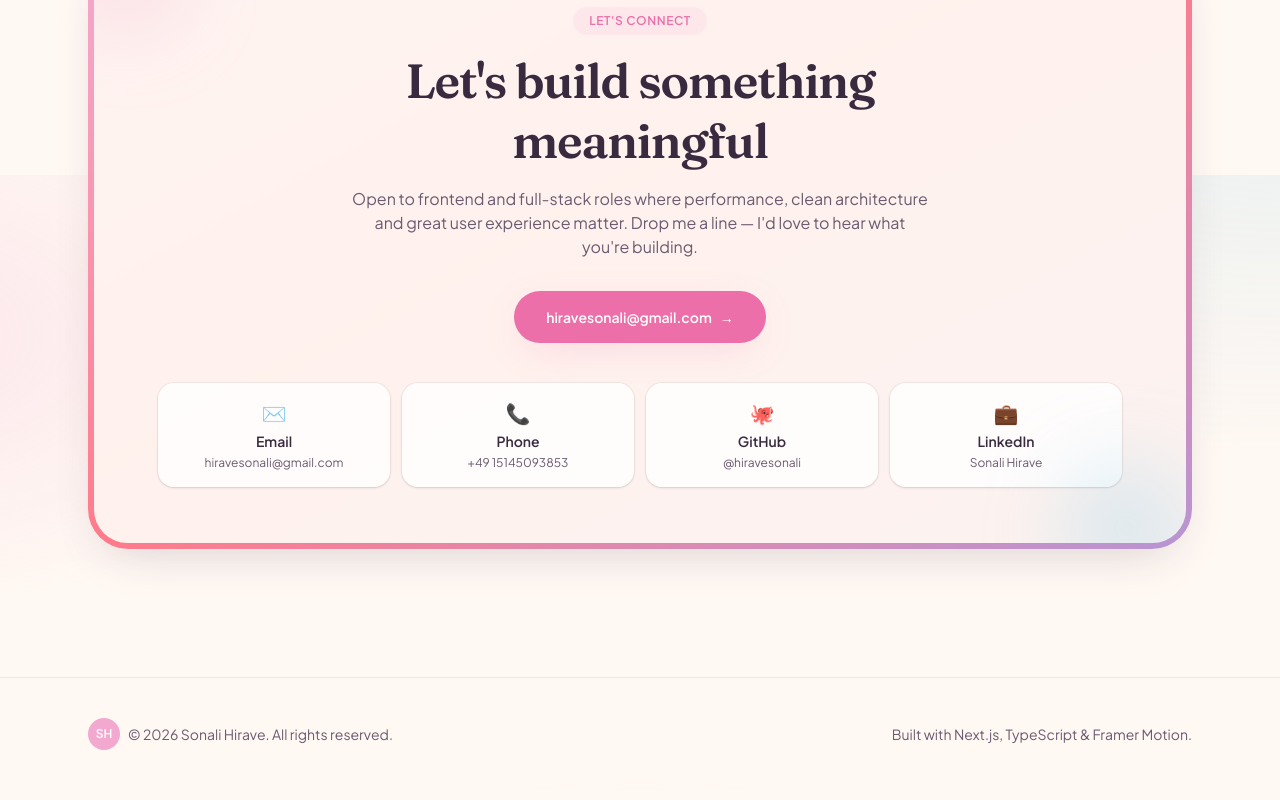
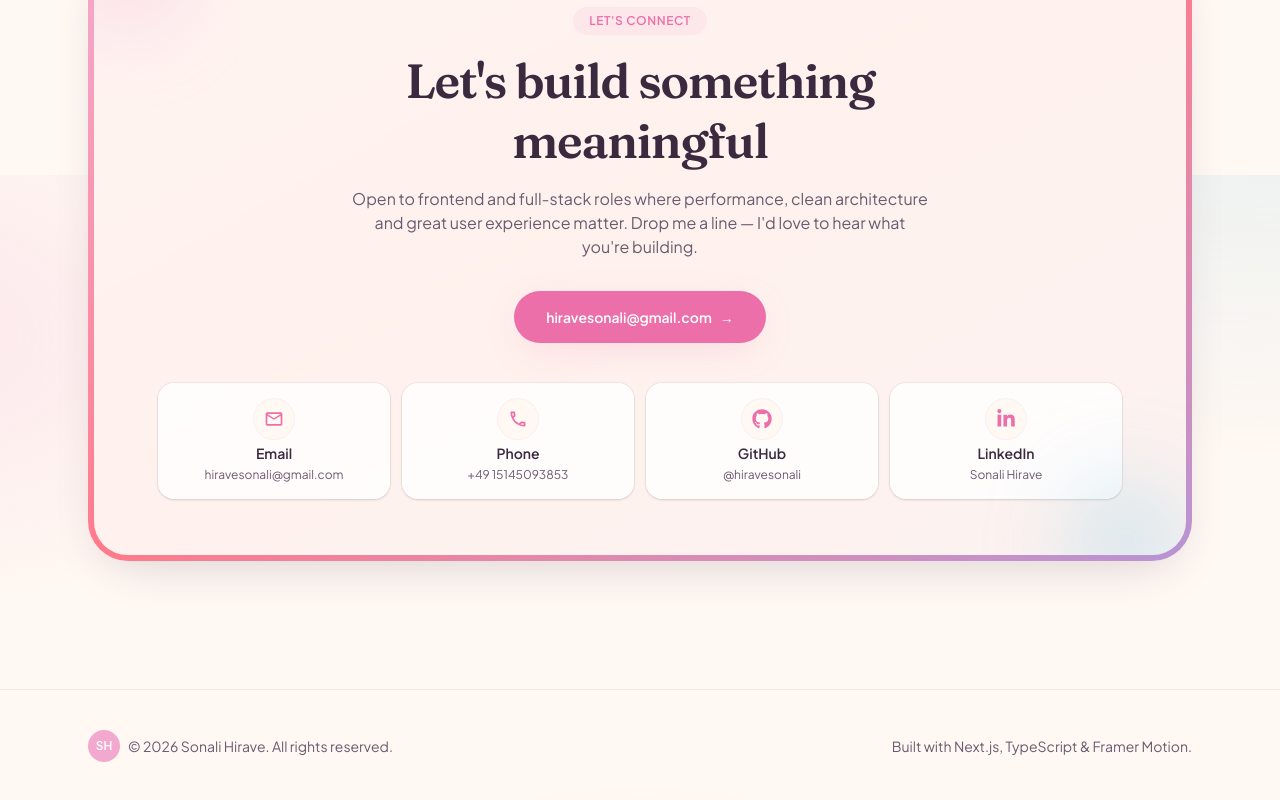
Before and after one commit to hiravesonali/sonali-hirave-portfolio, a Next.js app: page / in a window 1280 px wide. Shown: the part 5425-6225 px from the top of the page. Built offline with nearby package versions, Linux system fonts and the light colour scheme.

Commit message:
update the contact section icons

```diff
--- a/package.json
+++ b/package.json
@@ -17,7 +17,8 @@
     "lenis": "^1.3.23",
     "next": "16.2.6",
     "react": "19.2.4",
-    "react-dom": "19.2.4"
+    "react-dom": "19.2.4",
+    "react-icons": "^5.7.0"
   },
   "devDependencies": {
     "@tailwindcss/postcss": "^4",
--- a/src/components/sections/Contact.tsx
+++ b/src/components/sections/Contact.tsx
@@ -1,8 +1,9 @@
 'use client';
 
 import { motion } from 'framer-motion';
+import { FaGithub, FaLinkedinIn } from 'react-icons/fa6';
+import { MdOutlineEmail, MdOutlinePhone } from 'react-icons/md';
 import { useLanguage } from '@/i18n/LanguageProvider';
-import { SectionHeader } from '@/components/SectionHeader';
 import { Reveal } from '@/components/motion/Reveal';
 import { MagneticButton } from '@/components/motion/MagneticButton';
 
@@ -14,25 +15,25 @@ export function Contact() {
       label: t.contact.emailLabel,
       value: t.contact.email,
       href: `mailto:${t.contact.email}`,
-      icon: '✉️',
+      Icon: MdOutlineEmail,
     },
     {
       label: t.contact.phoneLabel,
       value: t.contact.phone,
       href: `tel:${t.contact.phone.replace(/\s/g, '')}`,
-      icon: '📞',
+      Icon: MdOutlinePhone,
     },
     {
       label: t.contact.githubLabel,
       value: '@hiravesonali',
       href: t.contact.github,
-      icon: '🐙',
+      Icon: FaGithub,
     },
     {
       label: t.contact.linkedinLabel,
       value: 'Sonali Hirave',
       href: t.contact.linkedin,
-      icon: '💼',
+      Icon: FaLinkedinIn,
     },
   ];
 
@@ -137,8 +138,11 @@ export function Contact() {
                     whileHover={{ y: -4 }}
                     className="flex flex-col items-center gap-1 rounded-2xl bg-white/80 px-4 py-4 text-sm shadow-sm ring-1 ring-ink/5 transition-colors hover:bg-white"
                   >
-                    <span className="text-xl" aria-hidden>
-                      {l.icon}
+                    <span
+                      className="grid size-10 place-items-center rounded-full bg-cream text-xl text-peppa-deep ring-1 ring-ink/5"
+                      aria-hidden
+                    >
+                      <l.Icon />
                     </span>
                     <span className="font-semibold text-ink">{l.label}</span>
                     <span className="text-xs text-ink-soft">{l.value}</span>
```
Also changed, not shown: 1 other file (tests, documents, lock files or other folders).
